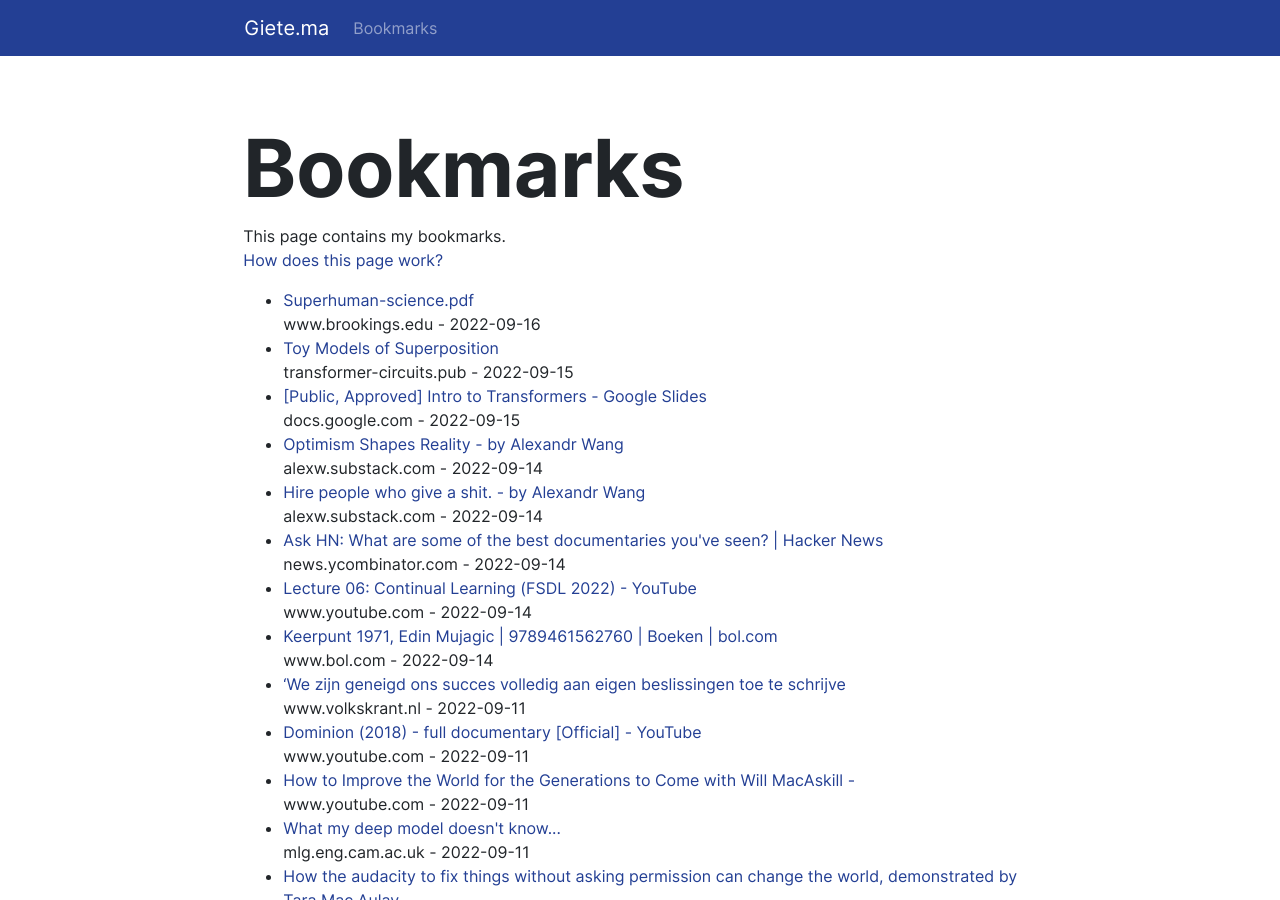
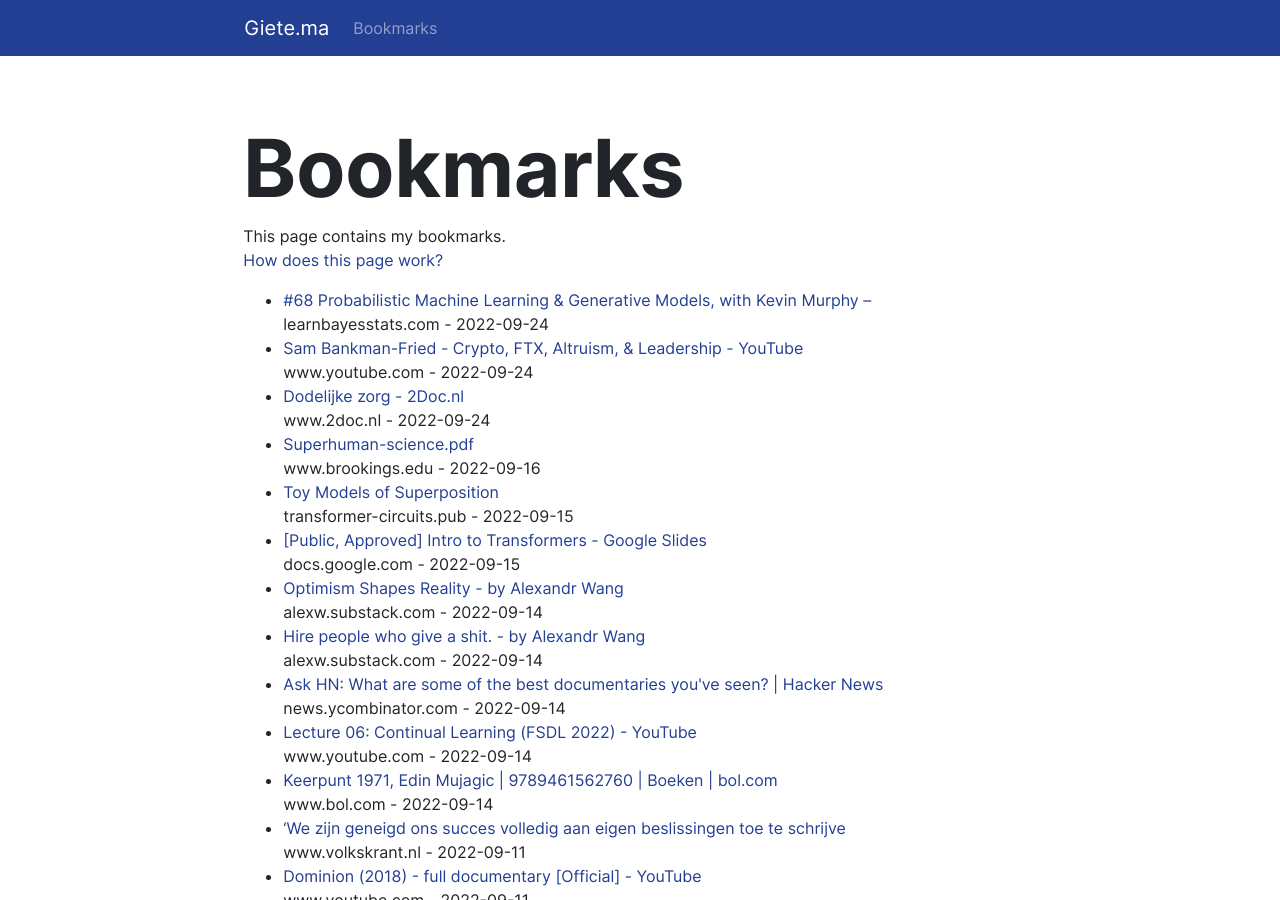
Before and after one commit to gietema/gietema.github.io, a Jekyll site: the page built from bookmarks.html, in a window 1280 px wide and 900 px high. Built offline with Jekyll 4.4.1, drawn with Linux system fonts in a browser that asks for light colours; nearby versions of some CDN libraries.

Commit message:
Update bookmarks

```diff
--- a/bookmarks.html
+++ b/bookmarks.html
@@ -8,6 +8,9 @@ This page contains my bookmarks.
     <a href="/posts/2020/06/13/publishing-bookmarks.html">How does this page work?</a>
 </p>
 <ul>
+<li><a href="https://learnbayesstats.com/episode/68-probabilistic-machine-learning-generative-models-kevin-murphy" target="_blank">#68 Probabilistic Machine Learning & Generative Models, with Kevin Murphy –</a><br>learnbayesstats.com - 2022-09-24</li>
+<li><a href="https://www.youtube.com/watch?v=5Af0d2DbK5w&list=WL&index=3&ab_channel=DwarkeshPatel" target="_blank">Sam Bankman-Fried - Crypto, FTX, Altruism, & Leadership - YouTube</a><br>www.youtube.com - 2022-09-24</li>
+<li><a href="https://www.2doc.nl/documentaires/2022/09/dodelijke-zorg.html" target="_blank">Dodelijke zorg - 2Doc.nl</a><br>www.2doc.nl - 2022-09-24</li>
 <li><a href="https://www.brookings.edu/wp-content/uploads/2022/04/Superhuman-science.pdf" target="_blank">Superhuman-science.pdf</a><br>www.brookings.edu - 2022-09-16</li>
 <li><a href="https://transformer-circuits.pub/2022/toy_model/index.html" target="_blank">Toy Models of Superposition</a><br>transformer-circuits.pub - 2022-09-15</li>
 <li><a href="https://docs.google.com/presentation/d/1ZXFIhYczos679r70Yu8vV9uO6B1J0ztzeDxbnBxD1S0/edit?usp=embed_facebook&usp=embed_facebook&usp=embed_facebook&usp=embed_facebook" target="_blank">[Public, Approved] Intro to Transformers - Google Slides</a><br>docs.google.com - 2022-09-15</li>
```
